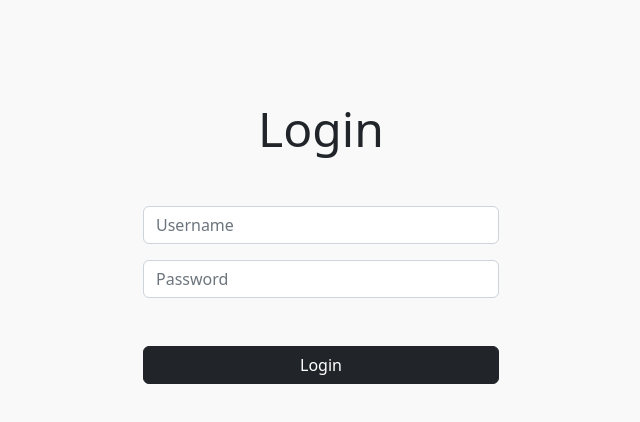
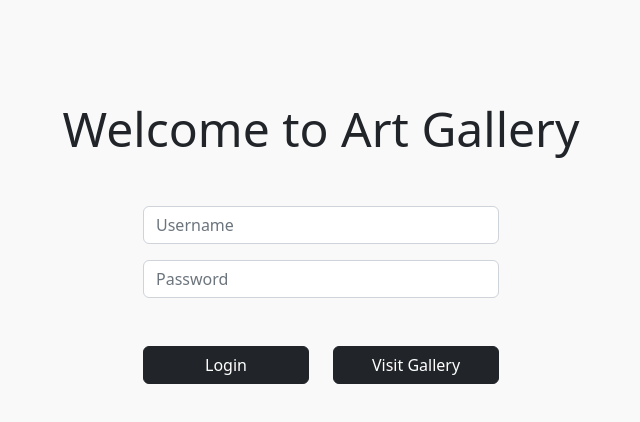
Before and after one commit to andreicsandor/art-gallery-client, a React (Create React App) app in the folder client/: page /login in a window 1280 px wide. Shown: the top 422 px of the page, without its empty margins (319-959 px from the left). Built offline with nearby package versions, Linux system fonts and the light colour scheme.

Commit message:
Add dummy login feature

```diff
--- /dev/null
+++ b/client/src/Api.js
@@ -0,0 +1,8 @@
+import axios from 'axios';
+
+
+const Api = axios.create({
+  baseURL: 'http://127.0.0.1:8080/',
+});
+
+export default Api;
--- a/client/src/pages/Account.js
+++ b/client/src/pages/Account.js
@@ -15,10 +15,7 @@ import {
     Input,
     Row
   } from 'reactstrap';
-  import {
-    checkAuthenticated
-  } from "../Authentication";
-  import api from '../privateApi';
+  import api from '../Api';
 
 
   const Login = () => {
@@ -26,56 +23,52 @@ import {
     const [password, setPassword] = useState('');
     const [errorMessage, setErrorMessage] = useState('');
     const navigate = useNavigate();
-    /*
-    // Check user authentication status when the component mounts
-    useEffect(() => {
-      const checkAuth = async () => {
-        const isAuthenticated = await checkAuthenticated();
-        if (isAuthenticated) {
-          navigate('/');
-        }
-      };
-
-      checkAuth();
-    }, [navigate]);
 
     const handleSubmit = async (event) => {
       event.preventDefault();
       try {
-        const response = await api.post('/api/token/', {
+        const response = await api.post('/login', {
           username: username,
           password: password,
         });
-        if (response.data.access) {
-          localStorage.setItem('access_token', response.data.access);
-          localStorage.setItem('refresh_token', response.data.refresh);
-          navigate('/');
+        if (response.status === 200) {
+          const role = response.data.role;
+          if (role === 'Administrator') {
+            navigate('/admin');
+          } else if (role === 'Employee') {
+            navigate('/employee');
+          } else {
+            setErrorMessage('Invalid role.');
+          }
         } else {
-          console.error('Log in failed.');
+          setErrorMessage('Log in failed.');
         }
       } catch (error) {
-        if (error.response && error.response.status === 400 || error.response.status === 401) {
-          setErrorMessage("Invalid username or password.");
+        if (error.response && (error.response.status === 400 || error.response.status === 401)) {
+          setErrorMessage('Invalid username or password.');
         } else {
           console.error('An unknown error occurred:', error);
-          navigate("/login");
+          navigate('/login');
         }
       }
+    };
 
+    const handleVisitGallery = () => {
+      navigate('/gallery');
     };
-    */
+
     return (
       <>
       <div style={{margin: '100px'}}></div>
       <Container className="my-5">
         <Row>
           <Col>
-            <h1 className="display-5 text-center mb-5">Login</h1>
+            <h1 className="display-5 text-center mb-5">Welcome to Art Gallery</h1>
           </Col>
         </Row>
         <Row className="justify-content-center">
           <Col md={4}>
-            <Form /* onSubmit={handleSubmit} */>
+            <Form onSubmit={handleSubmit} >
               <FormGroup>
                 <Input
                   type="text"
@@ -101,7 +94,14 @@ import {
                 />
               </FormGroup>
 
-              <Button color="dark" block>Login</Button>
+              <Row>
+                <Col>
+                  <Button color="dark" block>Login</Button>
+                </Col>
+                <Col>
+                  <Button color="dark" block onClick={handleVisitGallery}>Visit Gallery</Button>
+                </Col>
+              </Row>
 
               {errorMessage && <div className="mt-5 mb-5 fw-bold error-message">{errorMessage}</div>}
 
@@ -118,11 +118,6 @@ import {
 
     useEffect(() => {
       const checkAuth = async () => {
-        const isAuthenticated = await checkAuthenticated();
-        if (isAuthenticated) {
-          localStorage.removeItem('access_token');
-          localStorage.removeItem('refresh_token');
-        }
         navigate('/');
       };
 
```
